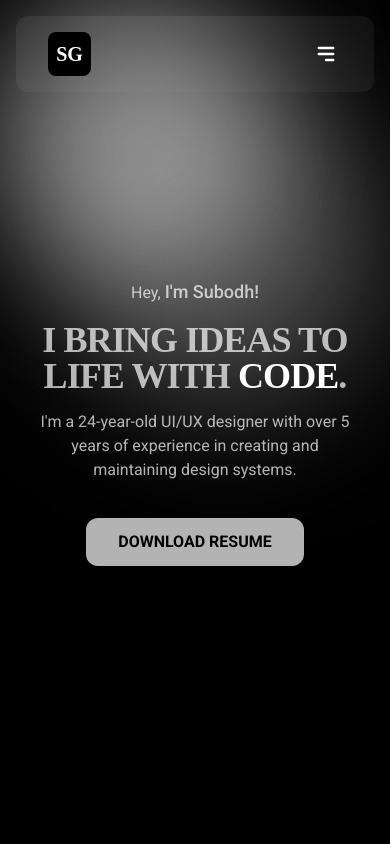
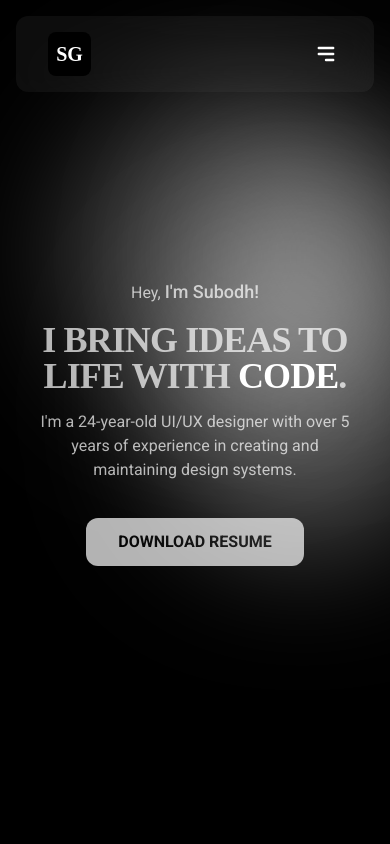
Before and after one commit to subodhGalande/portfolio-v2, a React (Vite) app: page / in a window 390 px wide. Shown: the top 844 px of the page. Built offline with nearby package versions, Linux system fonts and the light colour scheme; a web font is replaced by a local one.

Commit message:
fix: responsiveness

```diff
--- a/src/App.jsx
+++ b/src/App.jsx
@@ -12,7 +12,7 @@ function App() {
     <>
       <Animation />
       <Navbar />
-      <div className="px-7">
+      <div className="px-7 ">
         <Hero />
         <Techstack />
         <Projects />
--- a/src/components/Background.jsx
+++ b/src/components/Background.jsx
@@ -1,11 +1,12 @@
 const Animation = () => {
   return (
     <>
-      <div className="w-11/12s h-screen fixed z-10 backdrop-blur-3xl bg-black/5 backdrop-brightness-50"></div>
-      <div className="fixed z-10 w-full h-screen overflow-hidden ">
-        <div className="absolute w-80 h-80 z-0 bg-white/50 opacity-50  blur-3xl rounded-full  animate-random-move-1  mix-blend-multiply "></div>
-        <div className="absolute w-72 h-72 z-0 bg-white/60 opacity-50 blur-3xl rounded-full animate-random-move- mix-blend-multiply "></div>
-        <div className="absolute w-64 h-64 z-0 bg-white/60 opacity-50 blur-3xl rounded-full animate-random-move-  mix-blend-multiply"></div>
+      <div className=" w-11/12s h-screen fixed z-10 backdrop-blur-3xl bg-black/5 backdrop-brightness-50">
+        <div className=" z-10 w-full h-screen overflow-hidden ">
+          <div className="absolute w-80 h-80 z-0 bg-white/50 opacity-50  blur-3xl rounded-full  animate-random-move-1  mix-blend-multiply "></div>
+          <div className="absolute w-72 h-72 z-0 bg-white/60 opacity-50 blur-3xl rounded-full animate-random-move-2 mix-blend-multiply "></div>
+          <div className="absolute w-64 h-64 z-0 bg-white/60 opacity-50 blur-3xl rounded-full animate-random-move-3  mix-blend-multiply"></div>
+        </div>
       </div>
     </>
   );
--- a/src/components/Tech.jsx
+++ b/src/components/Tech.jsx
@@ -39,7 +39,7 @@ const Techstack = () => {
   ];
   return (
     <>
-      <div className="flex lg:w-full lg:h-screen flex-col justify-center items-center mb-24 text-grey">
+      <div className="flex sm:w-full sm:h-screen flex-col justify-center items-center mb-24 text-grey">
         <h1 className="heading">
           SPENT A FORTUNE ON COFFEE TO Learn THESE
           <strong className="text-white"> Skills</strong>.
--- a/src/components/Textgradient.jsx
+++ /dev/null
@@ -1,8 +0,0 @@
-import { BackgroundGradientAnimation } from "./ui/gradient";
-import Hero from "./Hero";
-
-const BackgroundGradientAnimationDemo = () => {
-  return <BackgroundGradientAnimation></BackgroundGradientAnimation>;
-};
-
-export default BackgroundGradientAnimationDemo;
--- a/src/index.css
+++ b/src/index.css
@@ -16,7 +16,7 @@
     @apply py-3 px-3 bg-grey text-black rounded-xl;
   }
   .heading {
-    @apply text-4xl text-center  md:text-6xl max-w-3xl mx-auto font-bold uppercase font-heading leading-9 tracking-tight md:tracking-normal;
+    @apply text-4xl text-center  md:text-6xl max-w-3xl mx-auto font-bold uppercase font-heading leading-9 tracking-tight sm:tracking-normal;
   }
   .subheading {
     @apply text-lg leading-7 md:text-xl max-w-3xl mx-auto text-center pt-5;
```
